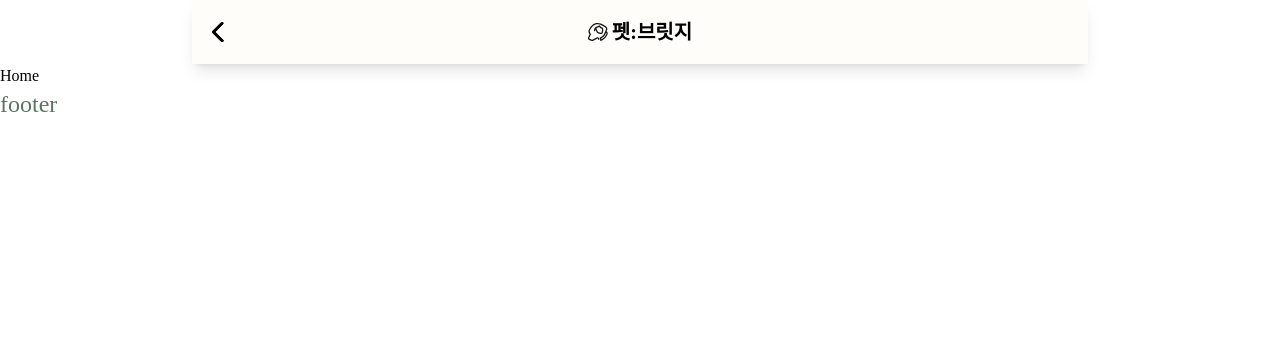
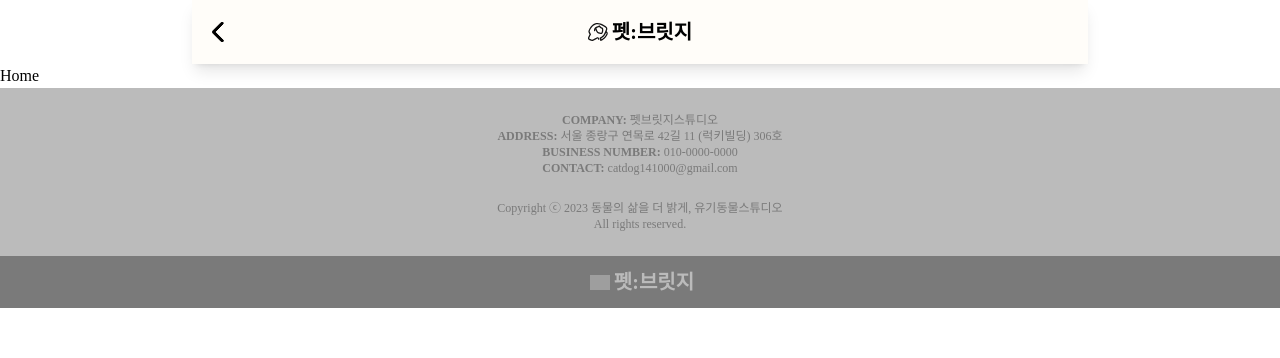
Before and after one commit to sssseungk/Pet_Bridge, a React (Vite) app: page / in a window 1280 px wide. Shown: the top 358 px of the page. Built offline with nearby package versions, Linux system fonts and the light colour scheme; no server answers; grey boxes are pictures that could not be loaded; a web font is replaced by a local one; what pocketbase would draw is missing.

Commit message:
[Test] 테스트 코드 작성
- 오류 수정을 위해 테스트코드를 작성중입니다.

#10 진행중

```diff
--- a/src/layout/Footer.jsx
+++ b/src/layout/Footer.jsx
@@ -1,7 +1,26 @@
 function Footer() {
   return (
-    <div className="text-2xl text-pet-green mb-14">footer</div>
-  )
+    <div className="font-suit text-xs text-gray-2 bg-gray-1 text-center flex-col gap-6 flex pt-6 pb-13">
+      <p>
+        <span className="font-semibold">COMPANY:</span> 펫브릿지스튜디오 <br />
+        <span className="font-semibold">ADDRESS:</span> 서울 종랑구 연목로 42길
+        11 (럭키빌딩) 306호 <br />
+        <span className="font-semibold">
+          BUSINESS NUMBER:
+        </span> 010-0000-0000 <br />
+        <span className="font-semibold">CONTACT:</span> catdog141000@gmail.com
+      </p>
+      <p>
+        Copyright ⓒ 2023 동물의 삶을 더 밝게, 유기동물스튜디오
+        <br />
+        All rights reserved.
+      </p>
+      <div className="bg-gray-2 text-gray-1 py-3 text-xl font-bold flex items-center justify-center">
+        <img src="/src/assets/logo_footer_icon.svg" className="w-5 m-1"></img>
+        펫:브릿지
+      </div>
+    </div>
+  );
 }
 
-export default Footer
+export default Footer;
```
Also changed, not shown: src/layout/Nav.jsx (+4 -4 lines).
